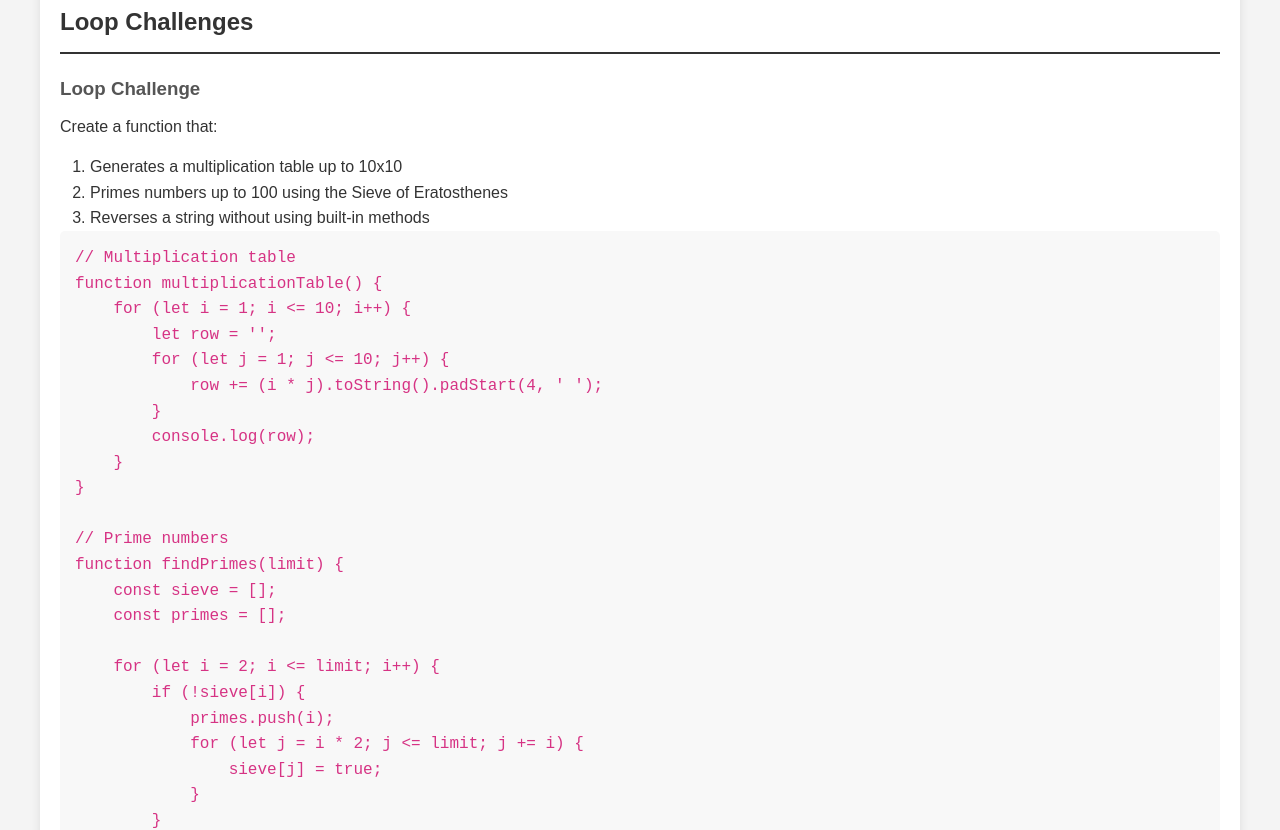
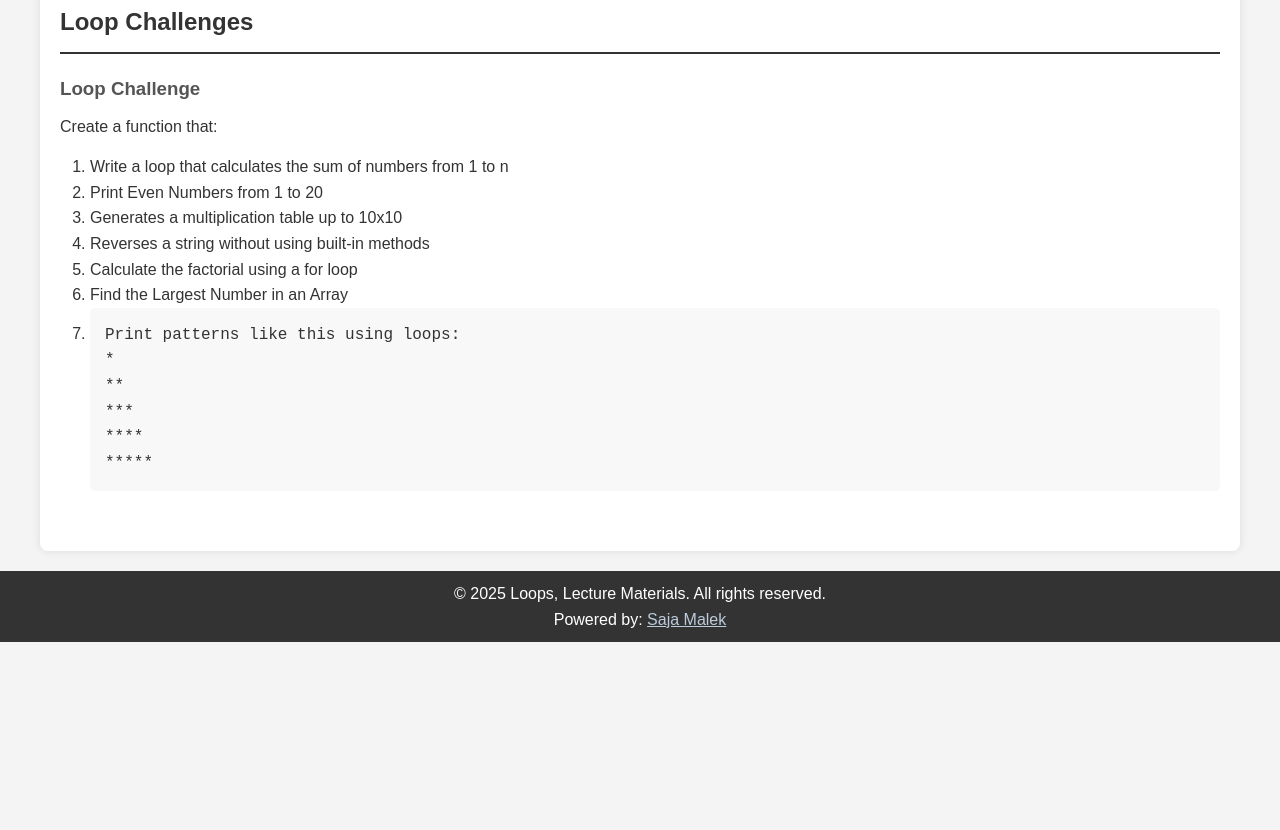
Before and after one commit to sajamalek90/Loops-Materials, a plain HTML site: page index.html in a window 1280 px wide. Shown: the part 6518-7348 px from the top of the page. After the commit the page ends 7160 px from the top, so only its background shows below. Drawn offline with Linux system fonts and the light colour scheme.

Commit message:
Update index.html

```diff
--- a/index.html
+++ b/index.html
@@ -207,11 +207,20 @@ do {
                 <h3>Loop Challenge</h3>
                 <p>Create a function that:</p>
                 <ol style="padding-left: 30px;">
+                    <li>Write a loop that calculates the sum of numbers from 1 to n</li>
+                    <li>Print Even Numbers from 1 to 20</li>
                     <li>Generates a multiplication table up to 10x10</li>
-                    <li>Primes numbers up to 100 using the Sieve of Eratosthenes</li>
                     <li>Reverses a string without using built-in methods</li>
+                    <li>Calculate the factorial using a for loop</li>
+                    <li>Find the Largest Number in an Array</li>
+                    <li><pre>Print patterns like this using loops:
+*
+**
+***
+****
+*****</pre></li>
                 </ol>
-                <pre><code>// Multiplication table
+                <!-- <pre><code>// Multiplication table
 function multiplicationTable() {
     for (let i = 1; i <= 10; i++) {
         let row = '';
@@ -245,7 +254,7 @@ function reverseString(str) {
         reversed += str[i];
     }
     return reversed;
-}</code></pre>
+}</code></pre> -->
             </article>
         </section>
     </main>
```
